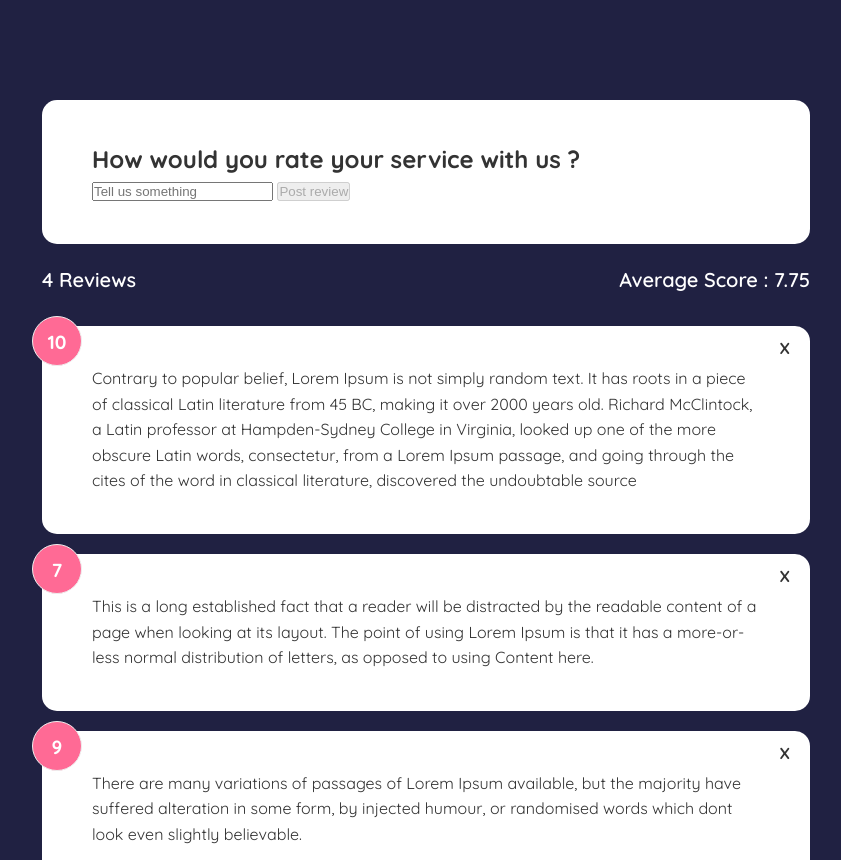
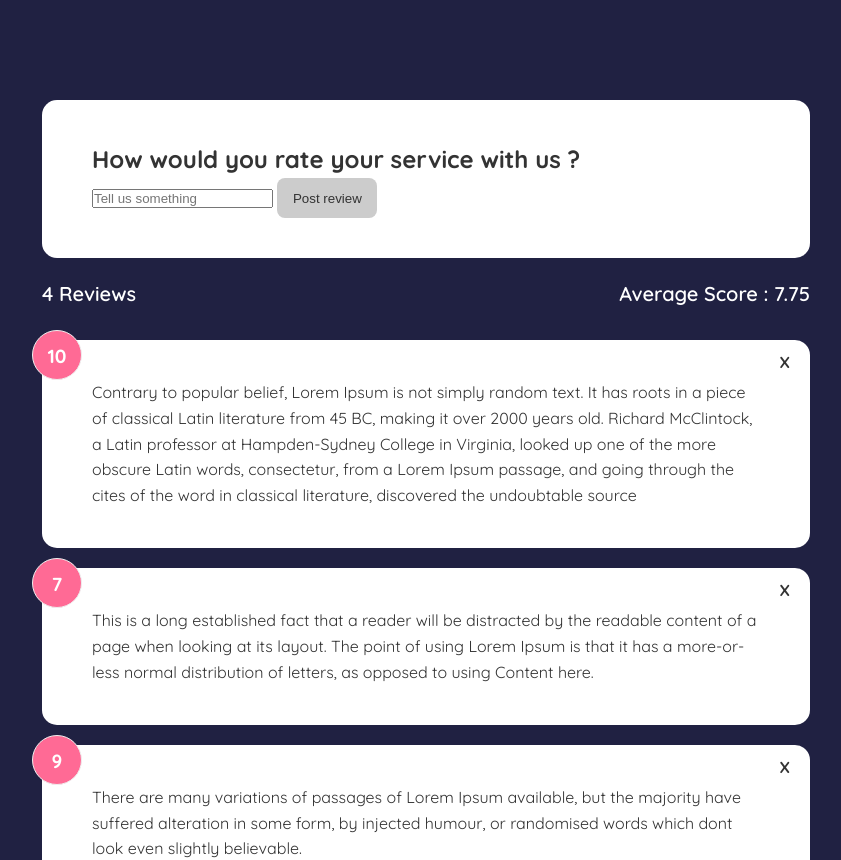
Before and after one commit to akshatsabavat/Swelt--Intro, a Svelte app in the folder svelte-feedback-app/: page / in a window 1280 px wide. Shown: the top 860 px of the page, without its empty margins (214-1055 px from the left). Built offline with nearby package versions, Linux system fonts and the light colour scheme.

Commit message:
feat(Button) - Btn component called

```diff
--- a/svelte-feedback-app/src/component/FeedbackForm.svelte
+++ b/svelte-feedback-app/src/component/FeedbackForm.svelte
@@ -1,4 +1,5 @@
 <script>
+import Button from "./Button.svelte";
 import Card from "./Card.svelte";
 
     const minWordLenght = 10
@@ -25,7 +26,7 @@ import Card from "./Card.svelte";
         <form>
             <div class="input-group">
                 <input type="text" placeholder="Tell us something" on:input={lenghtCheck} bind:value={text}> <!--bind value sets the observer and sends the text to our declared variable text-->
-                <button disabled={btnDisabled} type="submit">Post review</button>
+                <Button disabled={btnDisabled} type="submit">Post review</Button>
             </div>
         </form>
         {#if message}
```
